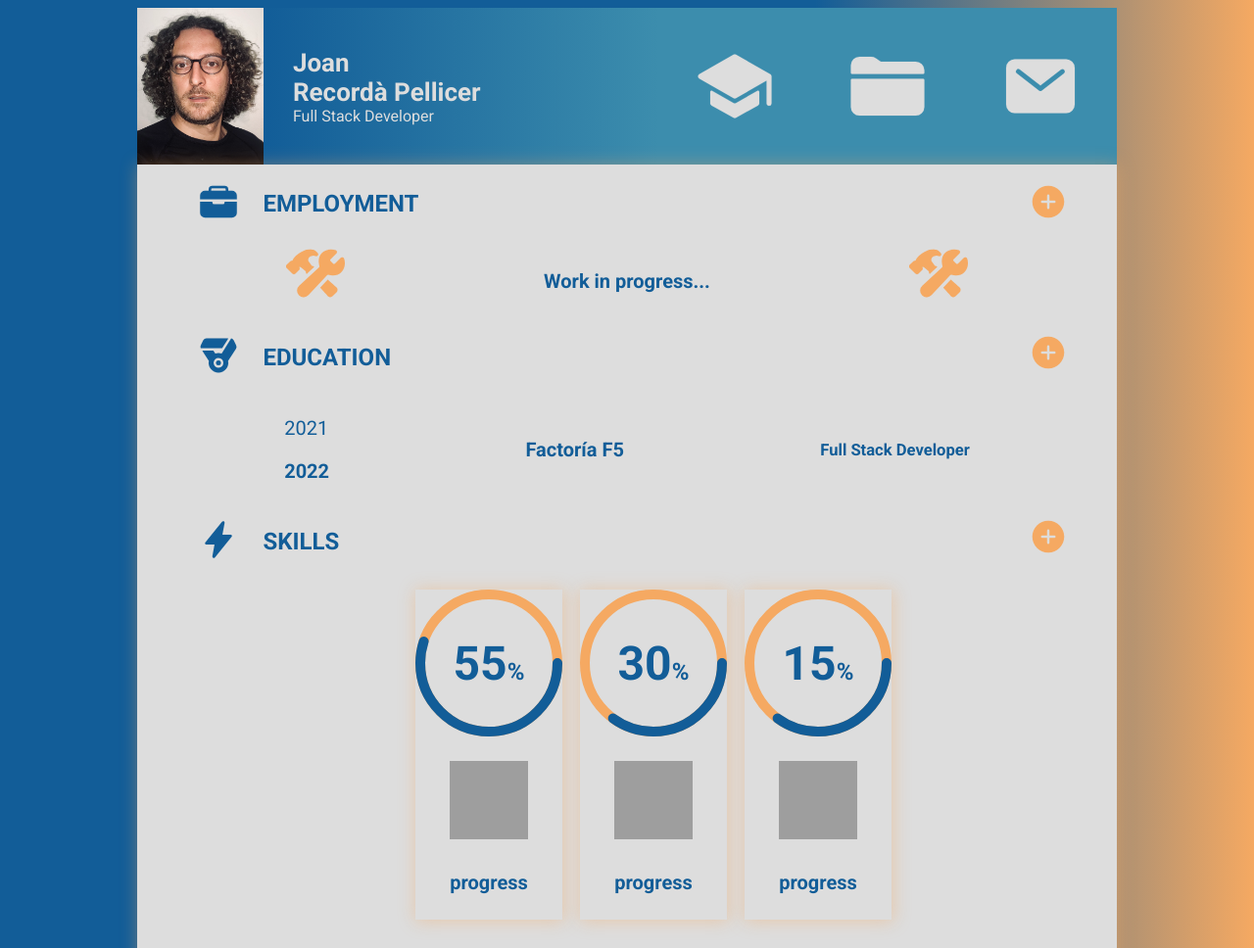
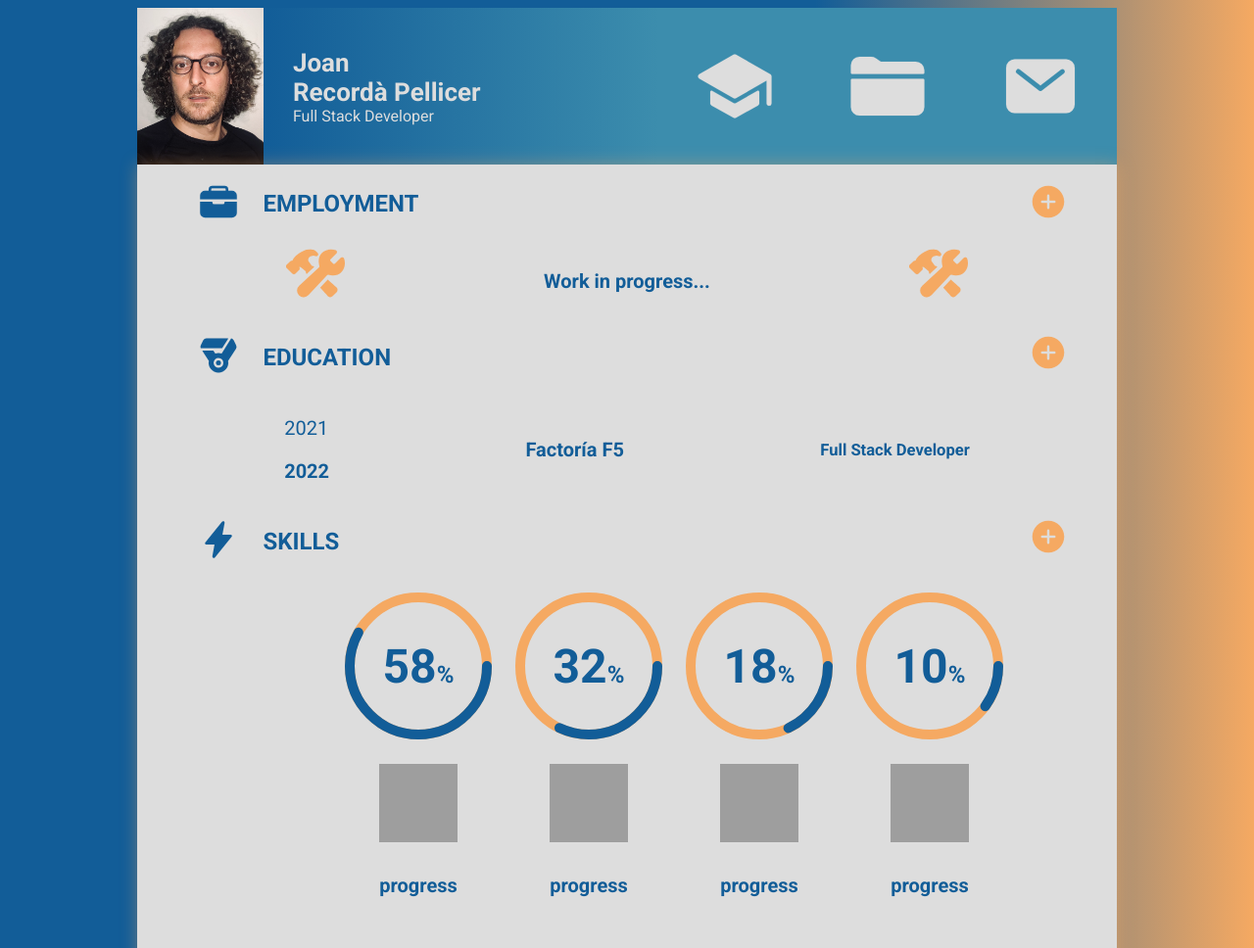
Before and after one commit to JoanRecorda/portfoliorecorda, a Node server app: page / in a window 1280 px wide. Shown: the top 968 px of the page at 98% size. Run offline with Node 20, Linux system fonts and the light colour scheme; grey boxes are pictures that could not be loaded.

Commit message:
forth bar progress PHP has been included in

```diff
--- a/toBePublic/css/02main.css
+++ b/toBePublic/css/02main.css
@@ -126,7 +126,8 @@ main {
 
 .boxHtml,
 .boxCss,
-.boxJs {
+.boxJs,
+.boxPhp {
     position: relative;
     width: 100%;
     height: 100%;
@@ -135,13 +136,12 @@ main {
     justify-content: center;
     align-items: center;
     flex-direction: column;
-    background: #DDDDDD;
-    box-shadow: 1px 1px 16px 1px #F5A96265;
 }
 
 .boxHtml .percent,
 .boxCss .percent,
-.boxJs .percent {
+.boxJs .percent,
+.boxPhp .percent {
     position: relative;
     width: 150px;
     height: 150px;
@@ -149,7 +149,8 @@ main {
 
 .boxHtml .percent svg,
 .boxCss .percent svg,
-.boxJs .percent svg {
+.boxJs .percent svg,
+.boxPhp .percent svg{
     position: relative;
     width: 150px;
     height: 150px;
@@ -157,7 +158,8 @@ main {
 
 .boxHtml .percent svg circle,
 .boxCss .percent svg circle,
-.boxJs .percent svg circle {
+.boxJs .percent svg circle,
+.boxPhp .percent svg circle {
     width: 150px;
     height: 150px;
     fill: none;
@@ -175,7 +177,7 @@ main {
 }
 
 .boxHtml .percent svg circle:nth-child(2) {
-    stroke-dashoffset: calc(440 - (440 * 55) / 100);
+    stroke-dashoffset: calc(440 - (440 * 58) / 100);
     stroke: #125D98;
 }
 
@@ -185,7 +187,7 @@ main {
 }
 
 .boxCss .percent svg circle:nth-child(2) {
-    stroke-dashoffset: calc(440 - (440 * 35) / 100);
+    stroke-dashoffset: calc(440 - (440 * 32) / 100);
     stroke: #125D98;
 }
 
@@ -195,13 +197,24 @@ main {
 }
 
 .boxJs .percent svg circle:nth-child(2) {
-    stroke-dashoffset: calc(440 - (440 * 35) / 100);
+    stroke-dashoffset: calc(440 - (440 * 18) / 100);
+    stroke: #125D98;
+}
+
+.boxPhp .percent svg circle:nth-child(1) {
+    stroke-dashoffset: 0;
+    stroke: #F5A962;
+}
+
+.boxPhp .percent svg circle:nth-child(2) {
+    stroke-dashoffset: calc(440 - (440 * 10) / 100);
     stroke: #125D98;
 }
 
 .boxHtml .percent .number,
 .boxCss .percent .number,
-.boxJs .percent .number {
+.boxJs .percent .number,
+.boxPhp .percent .number {
     position: absolute;
     top: 0;
     left: 0;
@@ -215,19 +228,22 @@ main {
 
 .boxHtml .percent .number h4,
 .boxCss .percent .number h4,
-.boxJs .percent .number h4 {
+.boxJs .percent .number h4,
+.boxPhp .percent .number h4 {
     font-size: 48px;
 }
 
 .boxHtml .percent .number span,
 .boxCss .percent .number span,
-.boxJs .percent .number span{
+.boxJs .percent .number span,
+.boxPhp .percent .number span {
     font-size: 24px;
 }
 
 .boxHtml img,
 .boxCss img,
-.boxJs img{
+.boxJs img,
+.boxPhp img {
     margin: 25px 0 0 0;
 }
 
--- a/views/index.hbs
+++ b/views/index.hbs
@@ -122,7 +122,7 @@
                                 <circle cx="70" cy="70" r="70"></circle>
                             </svg>
                             <div class="number">
-                                <h4>55<span>%</span></h4>
+                                <h4>58<span>%</span></h4>
                             </div>
                         </div>
                         <a href="https://html.spec.whatwg.org/" target="_blank">
@@ -139,7 +139,7 @@
                                 <circle cx="70" cy="70" r="70"></circle>
                             </svg>
                             <div class="number">
-                                <h4>30<span>%</span></h4>
+                                <h4>32<span>%</span></h4>
                             </div>
                         </div>
                         <a href="https://www.w3schools.com/css/" target="_blank">
@@ -156,17 +156,30 @@
                                 <circle cx="70" cy="70" r="70"></circle>
                             </svg>
                             <div class="number">
-                                <h4>15<span>%</span></h4>
+                                <h4>18<span>%</span></h4>
                             </div>
                         </div>
                         <a href="https://developer.mozilla.org/en-US/docs/Web/JavaScript" target="_blank">
                             <img src="https://raw.githubusercontent.com/devicons/devicon/master/icons/javascript/javascript-original.svg" alt="javascript" width="80" height="80"/>
                         </a>
-
-
                         <h4>progress</h4>
                     </div>
 
+                    <div class="boxPhp">
+                        <div class="percent">
+                            <svg>
+                                <circle cx="70" cy="70" r="70"></circle>
+                                <circle cx="70" cy="70" r="70"></circle>
+                            </svg>
+                            <div class="number">
+                                <h4>10<span>%</span></h4>
+                            </div>
+                        </div>
+                        <a href="https://www.php.net" target="_blank">
+                            <img src="https://raw.githubusercontent.com/devicons/devicon/master/icons/php/php-original.svg" alt="php" width="80" height="80"/>
+                        </a>
+                        <h4>progress</h4>
+                    </div>
 
                 </div>
                 <div class="skillsGitWaka">
```
